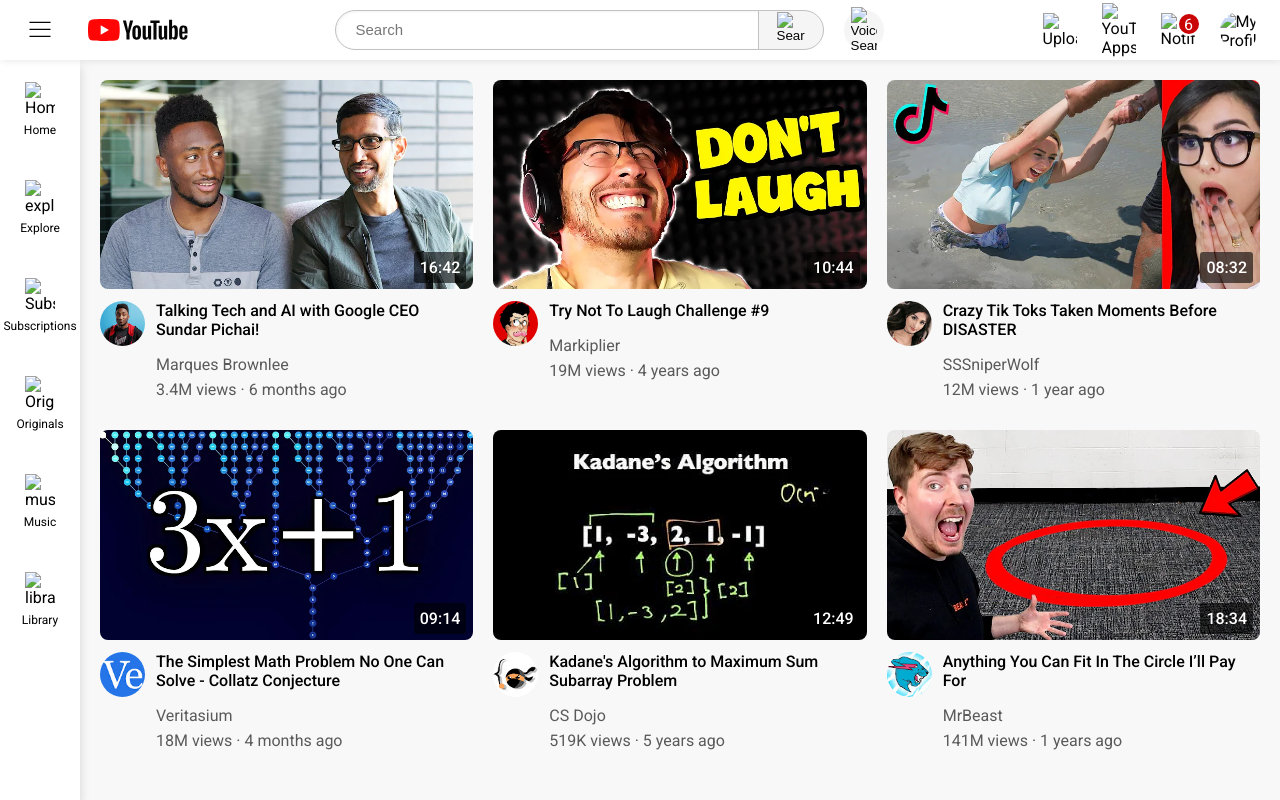
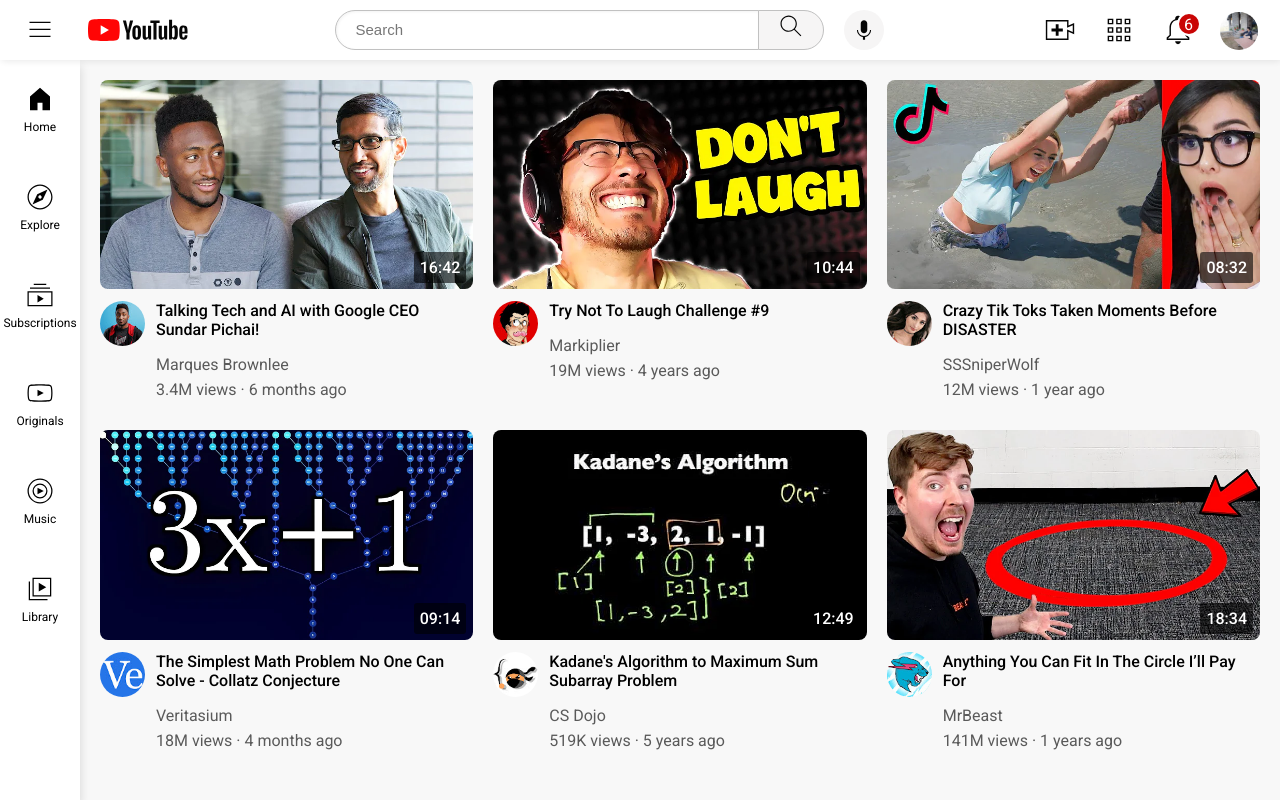
Before and after one commit to adarsh846/YouTube-clone, a plain HTML site: page index.html in a window 1280 px wide. Drawn offline with Linux system fonts and the light colour scheme.

Commit message:
Update image paths to relative URLs

```diff
--- a/index.html
+++ b/index.html
@@ -23,72 +23,72 @@
     <header class="header">
         <div class="left-section">
             <img class="hamburger-menu" src="icons/hamburger-menu.svg" alt="menu">
-            <img class="youtube-logo" src="/icons/youtube-logo.svg" alt="YouTube">
+            <img class="youtube-logo" src="icons/youtube-logo.svg" alt="YouTube">
         </div>
 
         <div class="middle-section">
             <input class="search-box" type="text" placeholder="Search">
 
             <button class="search-button">
-                <img class="search-icon" src="/YouTube/icons/search.svg" alt="Search">
+                <img class="search-icon" src="icons/search.svg" alt="Search">
                 <div class="tooltip">Search</div>
             </button>
 
             <button class="voice-search-button">
-                <img class="voice-icon" src="/YouTube/icons/voice-search-icon.svg" alt="Voice Search">
+                <img class="voice-icon" src="icons/voice-search-icon.svg" alt="Voice Search">
                 <div class="tooltip">Voice Search</div>
             </button>
         </div>
 
         <div class="right-section">
             <div class="upload-icon-container">
-                <img class="upload-icon" src="/YouTube/icons/upload.svg" alt="Upload">
+                <img class="upload-icon" src="icons/upload.svg" alt="Upload">
                 <div class="tooltip">Create</div>
             </div>
 
             <div class="youtube-apps-icon-container">
-                <img class="youtube-apps-icon" src="/YouTube/icons/youtube-apps.svg" alt="YouTube Apps">
+                <img class="youtube-apps-icon" src="icons/youtube-apps.svg" alt="YouTube Apps">
                 <div class="tooltip">YouTube Apps</div>
             </div>
 
             <div class="notifications-icon-container">
-                <img class="notifications-icon" src="/YouTube/icons/notifications.svg" alt="Notifications">
+                <img class="notifications-icon" src="icons/notifications.svg" alt="Notifications">
                 <div class="notification-count">6</div>
                 <div class="tooltip">Notifications</div>
             </div>
 
-            <img class="user-profile-image" src="/YouTube/channel-icon/ADARSH-2.jpg" alt="My Profile">
+            <img class="user-profile-image" src="channel-icon/ADARSH-2.jpg" alt="My Profile">
         </div>
     </header>
 
     <nav class="sidebar">
         <div class="sidebar-section">
-            <img class="home-icon" src="/YouTube/icons/home.svg" alt="Home">
+            <img class="home-icon" src="icons/home.svg" alt="Home">
             <span class="sidebar-caption">Home</span>
         </div>
 
         <div class="sidebar-section">
-            <img class="explore" src="/YouTube/icons/explore.svg" alt="explore">
+            <img class="explore" src="icons/explore.svg" alt="explore">
             <span class="sidebar-caption">Explore</span>
         </div>
 
         <div class="sidebar-section">
-            <img class="subscriptions" src="/YouTube/icons/subscriptions.svg" alt="Subscriptions">
+            <img class="subscriptions" src="icons/subscriptions.svg" alt="Subscriptions">
             <span class="sidebar-caption">Subscriptions</span>
         </div>
 
         <div class="sidebar-section">
-            <img class="originals" src="/YouTube/icons/originals.svg" alt="Originals">
+            <img class="originals" src="icons/originals.svg" alt="Originals">
             <span class="sidebar-caption">Originals</span>
         </div>
 
         <div class="sidebar-section">
-            <img class="music" src="/YouTube/icons/youtube-music.svg" alt="music">
+            <img class="music" src="icons/youtube-music.svg" alt="music">
             <span class="sidebar-caption">Music</span>
         </div>
 
         <div class="sidebar-section">
-            <img class="library" src="/YouTube/icons/library.svg" alt="library">
+            <img class="library" src="icons/library.svg" alt="library">
             <span class="sidebar-caption">Library</span>
         </div>
     </nav>
```
